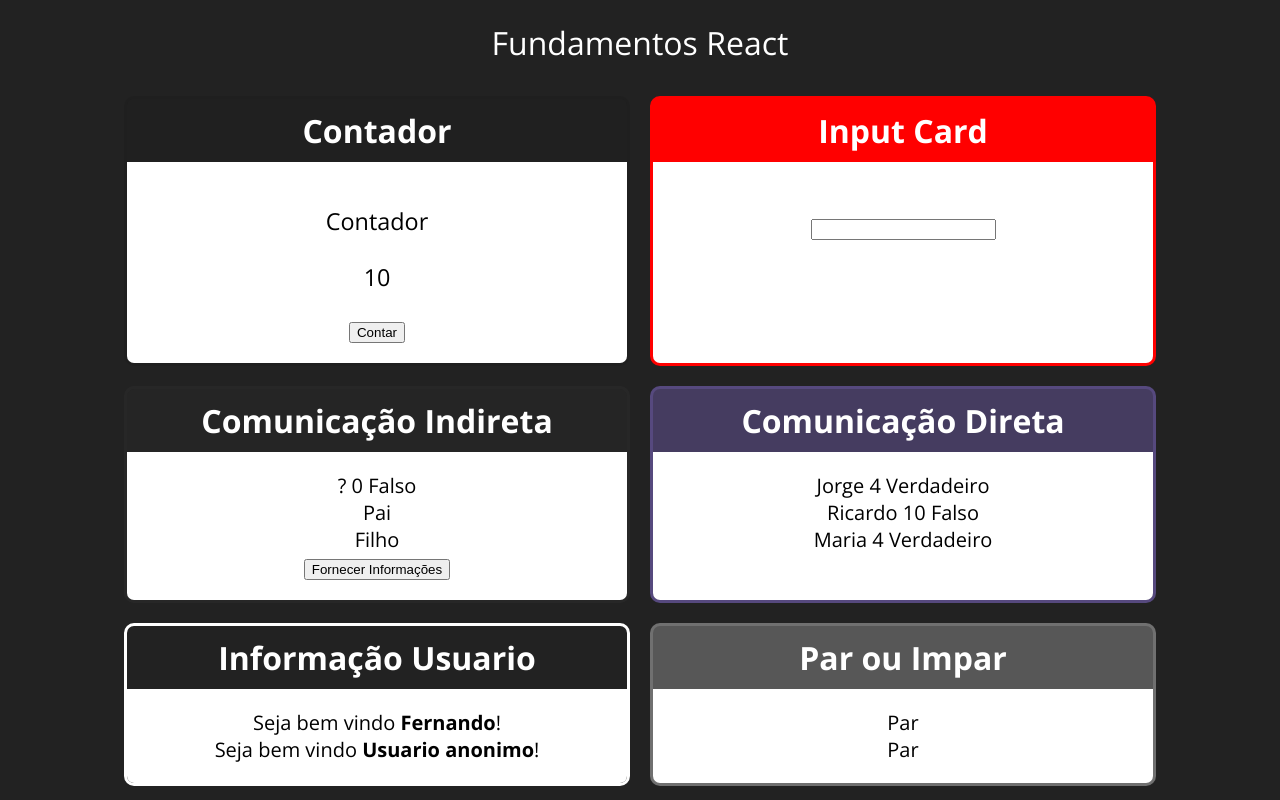
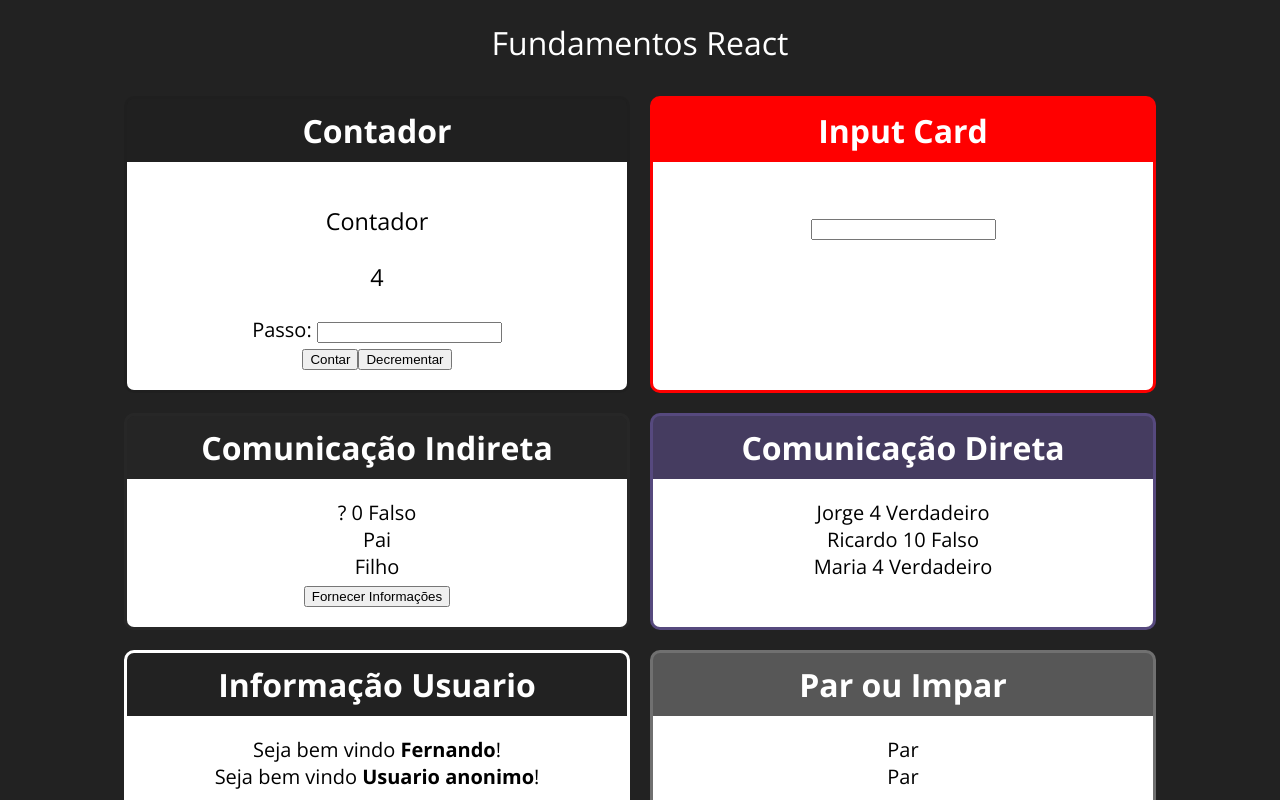
Before and after one commit to WillDavid/Curso-React-e-Redux, a React (Create React App) app in the folder fundamentos_react/: page / in a window 1280 px wide. Shown: the top 800 px of the page. Built offline with nearby package versions, Linux system fonts and the light colour scheme.

Commit message:
add Contador finalizado

```diff
--- a/fundamentos_react/src/App.jsx
+++ b/fundamentos_react/src/App.jsx
@@ -25,7 +25,7 @@ export default function App(props) {
             <h1>Fundamentos React</h1>
             <div className="cardsDiv">
                 <Card title="Contador" color="#1111">
-                    <Contador numeroInicial={10}></Contador>
+                    <Contador numeroInicial={4}></Contador>
                 </Card>
 
                 <Card title="Input Card" color="red">
--- /dev/null
+++ b/fundamentos_react/src/components/contador/Botoes.jsx
@@ -0,0 +1,11 @@
+import React from 'react'
+
+
+export default function Botoes(props){
+    return (
+        <div>
+            <button onClick={props.incrementar}>Contar</button>
+            <button onClick={props.decrementar}>Decrementar</button>
+        </div>
+    )
+}
--- a/fundamentos_react/src/components/contador/Contador.jsx
+++ b/fundamentos_react/src/components/contador/Contador.jsx
@@ -1,14 +1,31 @@
 import React, {Component} from 'react';
+
+import Display from './Display'
+import Botoes from './Botoes'
+import PassoForm from './PassoForm';
 
 class Contador extends Component {
     state = {
-        number: this.props.numeroInicial
+        number: this.props.numeroInicial || 0,
+        passo: this.props.passoInicial,
     };
 
 
     incre = () => {
         this.setState({
-            number: this.state.number + 1
+            number: this.state.number + this.state.passo,
+        })
+    }
+
+    decre = () => {
+        this.setState({
+            number: this.state.number - this.state.passo,
+        })
+    }
+
+    setPasso = (novoPasso) => {
+        this.setState({
+            passo: novoPasso,
         })
     }
 
@@ -16,8 +33,9 @@ class Contador extends Component {
         return (
             <div>
                 <h3>Contador</h3>
-                <h3>{this.state.number}</h3>
-                <button onClick={this.incre}>Contar</button>
+                <Display number={this.state.number}></Display>
+                <PassoForm passo={this.state.passo} setPasso={this.setPasso}></PassoForm>
+                <Botoes incrementar={this.incre} decrementar={this.decre}></Botoes>
             </div>
         )
     }
--- /dev/null
+++ b/fundamentos_react/src/components/contador/Display.jsx
@@ -0,0 +1,10 @@
+import React from 'react'
+
+
+export default function Display(props){
+    return (
+        <div>
+            <h3>{props.number}</h3>
+        </div>
+    )
+}
--- /dev/null
+++ b/fundamentos_react/src/components/contador/PassoForm.jsx
@@ -0,0 +1,15 @@
+import React from 'react'
+
+
+export default function PassoForm(props){
+    return (
+        <div>
+            <label htmlFor="passoInput">Passo: </label>
+                    <input
+                    type="number"
+                    id="passoInput"
+                    value={props.passo}
+                    onChange={e => props.setPasso(+e.target.value)}/>
+        </div>
+    )
+}
```
